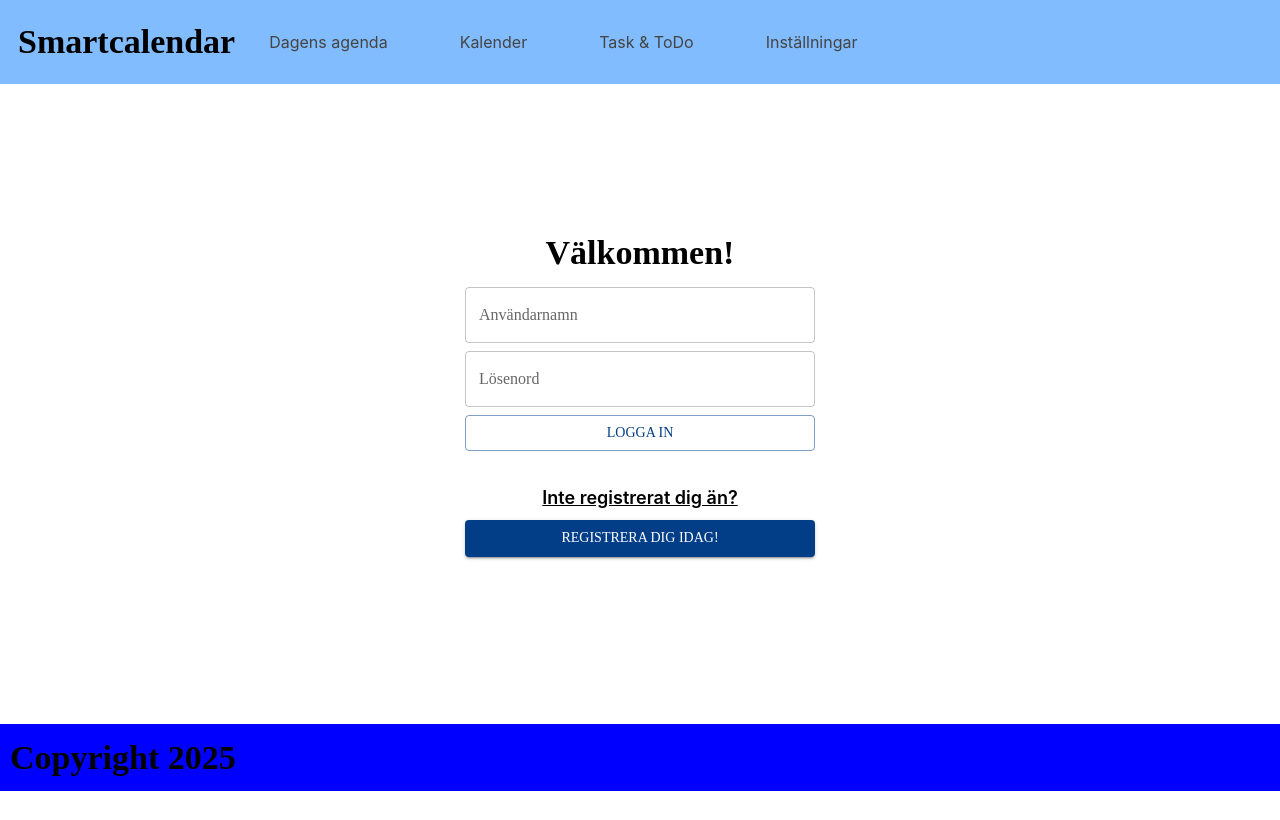
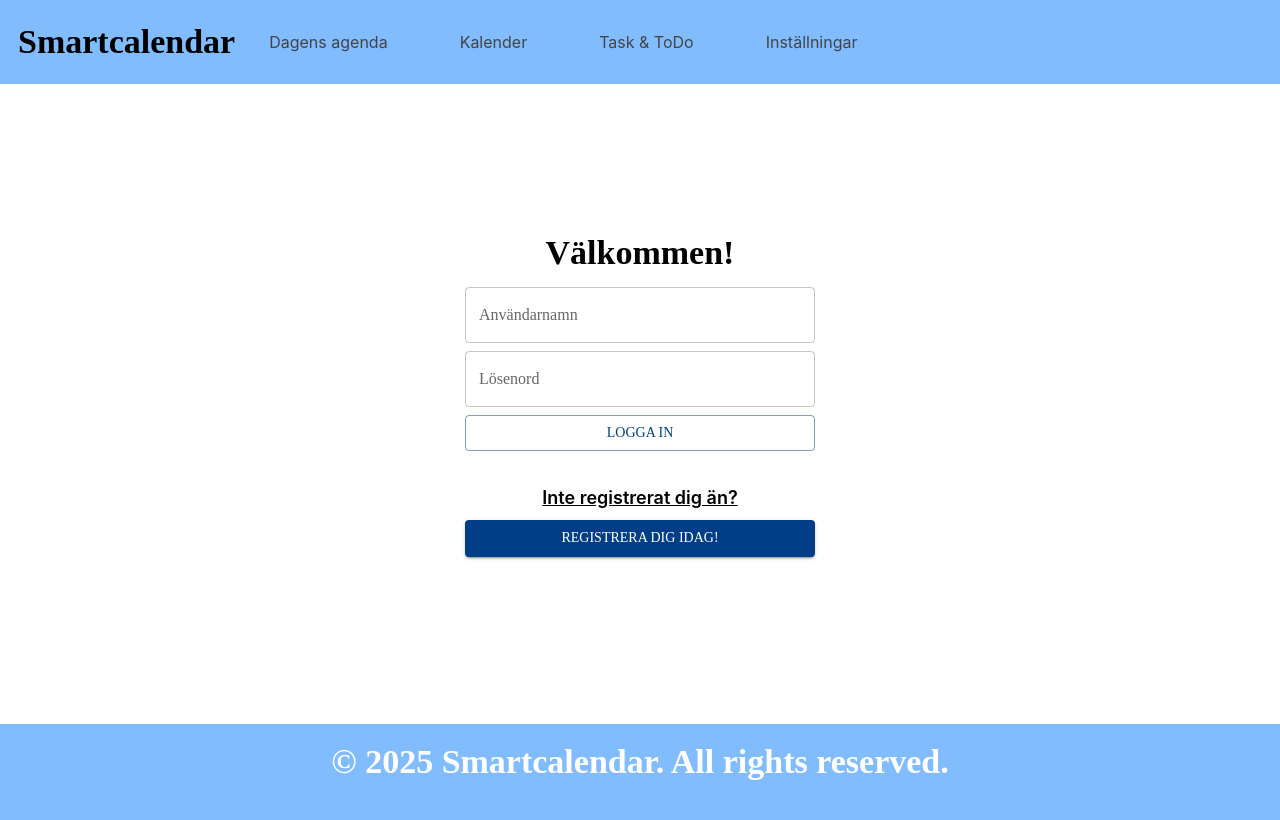
Before and after one commit to slidecart/G19SmartCalender, a React (Create React App) app in the folder frontend/: page / in a window 1280 px wide. Built offline with nearby package versions, Linux system fonts and the light colour scheme.

Commit message:
Update footer.jsx

```diff
--- a/frontend/src/components/containers/footer.jsx
+++ b/frontend/src/components/containers/footer.jsx
@@ -3,9 +3,9 @@ import { Box, Typography } from "@mui/material";
 function Footer(){
 
     return(
-        <Box sx={{backgroundColor: "blue", py: 0.5, display: "flex"}}>
+        <Box sx={{backgroundColor: "#0077ff7e", color: "white", py: 1, display: "flex", flexDirection: "column", minHeight: "10vh", textAlign: "center"}}>
             <Typography variant="h1">
-                Copyright 2025
+            © 2025 Smartcalendar. All rights reserved.
             </Typography>
 
         </Box>
```
